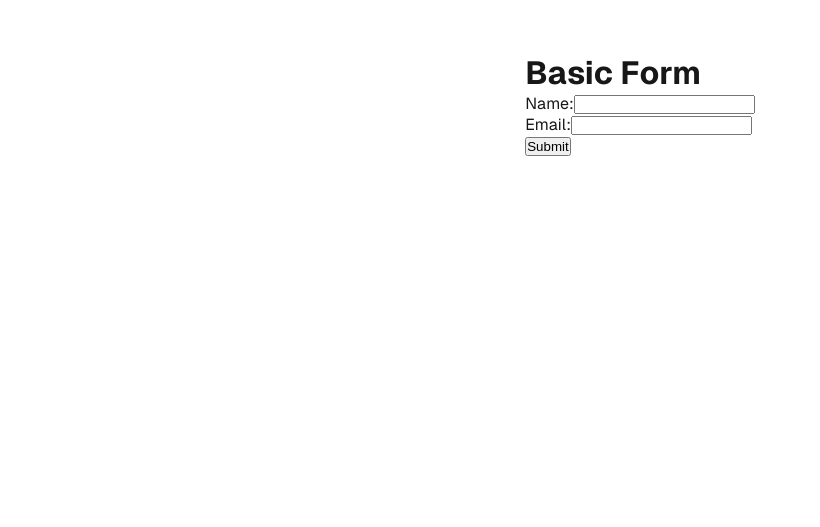
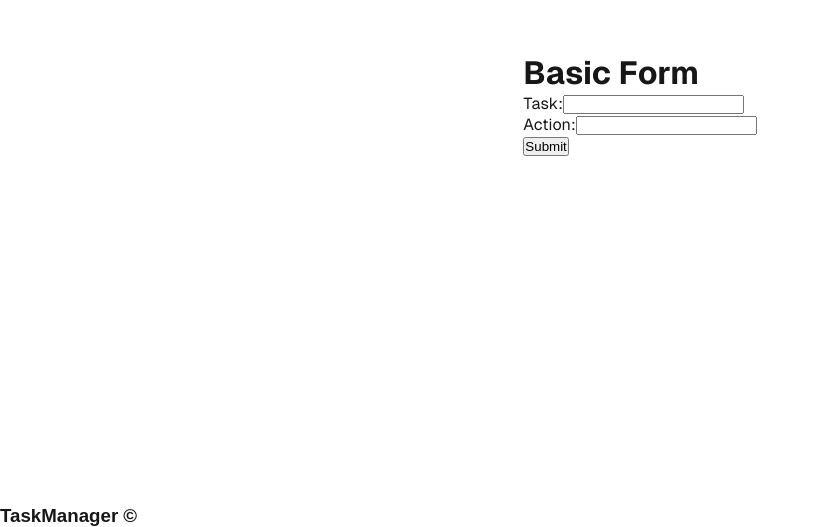
Before and after one commit to jordanfh1/task-management, a Next.js app in the folder task-management/: page / in a window 1280 px wide. Shown: the part 295-822 px from the top of the page, without its empty margins (0-820 px from the left). Before the commit the page ends 800 px from the top, so only its background shows below. Built offline with nearby package versions, Linux system fonts and the light colour scheme.

Commit message:
add footer, header, form and task list components

```diff
--- /dev/null
+++ b/task-management/src/app/components/Footer/Footer.tsx
@@ -0,0 +1,15 @@
+'use client'
+
+import React from 'react'
+
+const Footer: React.FC = () => {
+    return (
+        <div>
+            <h3>
+                TaskManager ©
+            </h3>
+        </div>
+    )
+}
+
+export default Footer;
--- a/task-management/src/app/components/Form/Form.tsx
+++ b/task-management/src/app/components/Form/Form.tsx
@@ -3,12 +3,12 @@ import React, { useState } from 'react';
 import './form.module.css';
 
 interface FormData {
-  name: string;
-  email: string;
+  task: string;
+  action: string;
 }
 
 const SimpleForm: React.FC = () => {
-  const [formData, setFormData] = useState<FormData>({ name: '', email: '' });
+  const [formData, setFormData] = useState<FormData>({ task: '', action: '' });
   const [submittedData, setSubmittedData] = useState<FormData | null>(null);
 
   const handleChange = (e: React.ChangeEvent<HTMLInputElement>) => {
@@ -21,31 +21,32 @@ const SimpleForm: React.FC = () => {
   const handleSubmit = (e: React.FormEvent) => {
     e.preventDefault();
     setSubmittedData(formData);
-    setFormData({ name: '', email: '' });
+    setFormData({ task: '', action: '' });
   };
+
 
   return (
     <div>
       <h1>Basic Form</h1>
       <form onSubmit={handleSubmit}>
         <div>
-          <label htmlFor="name">Name:</label>
+          <label htmlFor="task">Task:</label>
           <input
             type="text"
-            id="name"
-            name="name"
-            value={formData.name}
+            id="task"
+            name="task"
+            value={formData.task}
             onChange={handleChange}
             required
           />
         </div>
         <div>
-          <label htmlFor="email">Email:</label>
+          <label htmlFor="action">Action:</label>
           <input
-            type="email"
-            id="email"
-            name="email"
-            value={formData.email}
+            type="action"
+            id="action"
+            name="action"
+            value={formData.action}
             onChange={handleChange}
             required
           />
@@ -55,9 +56,9 @@ const SimpleForm: React.FC = () => {
 
       {submittedData && (
         <div>
-          <h2>Submitted Data:</h2>
-          <p>Name: {submittedData.name}</p>
-          <p>Email: {submittedData.email}</p>
+          <h2>Tasks:</h2>
+          <p>Task: {submittedData.task}</p>
+          <p>Action: {submittedData.action}</p>
         </div>
       )}
     </div>
--- a/task-management/src/app/layout.tsx
+++ b/task-management/src/app/layout.tsx
@@ -1,6 +1,8 @@
 import type { Metadata } from "next";
 import localFont from "next/font/local";
+import Footer from './components/Footer/Footer'
 import "./globals.css";
+
 
 const geistSans = localFont({
   src: "./fonts/GeistVF.woff",
@@ -16,17 +18,21 @@ const geistMono = localFont({
 export const metadata: Metadata = {
   title: "Create Next App",
   description: "Generated by create next app",
+
 };
 
+
+
+
 export default function RootLayout({
-  children,
-}: Readonly<{
+  children,}: Readonly<{
   children: React.ReactNode;
 }>) {
   return (
     <html lang="en">
       <body className={`${geistSans.variable} ${geistMono.variable}`}>
         {children}
+        <Footer />
       </body>
     </html>
   );
--- a/task-management/src/app/page.tsx
+++ b/task-management/src/app/page.tsx
@@ -5,25 +5,6 @@ import SimpleForm from "./components/Form/Form";
 
 
 export default function Home() {
-
-
-
-interface FormData {
-  name: string;
-  email: string;
-}
-
-
-
-  const handleSubmit = (event: React.FormEvent<HTMLFormElement>) => {
-    event.preventDefault();
-    const formData = new FormData(event.currentTarget);
-    const task = formData.get("task");
-    console.log(task);
-  }
-
-
-
 
 
   return (
```
Also changed, not shown: task-management/src/app/components/TaskList/TaskList.tsx (added, +25 -0 lines), task-management/src/app/components/Footer/Footer.module.css (added), task-management/src/app/components/Header/Footer.tsx (added), task-management/src/app/components/Header/Header.tsx (added), task-management/src/app/components/TaskList/TaskList.module.css (added).
